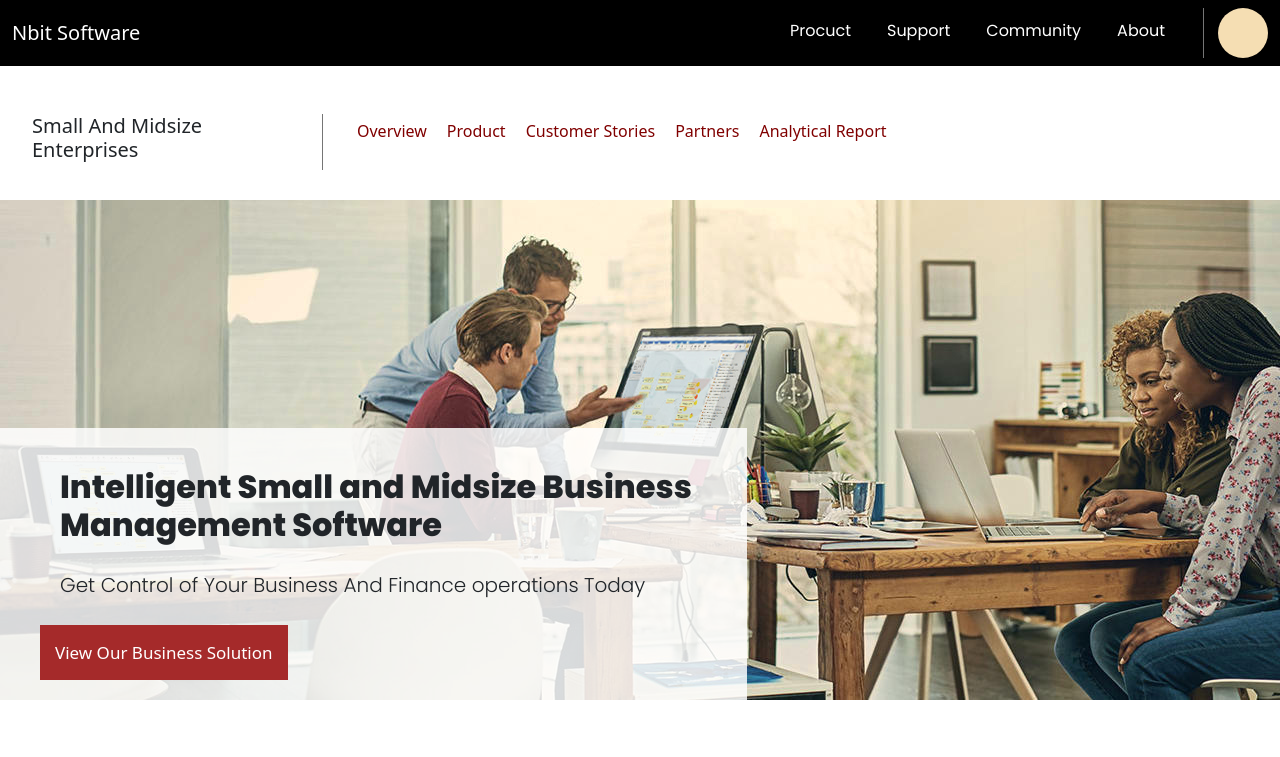
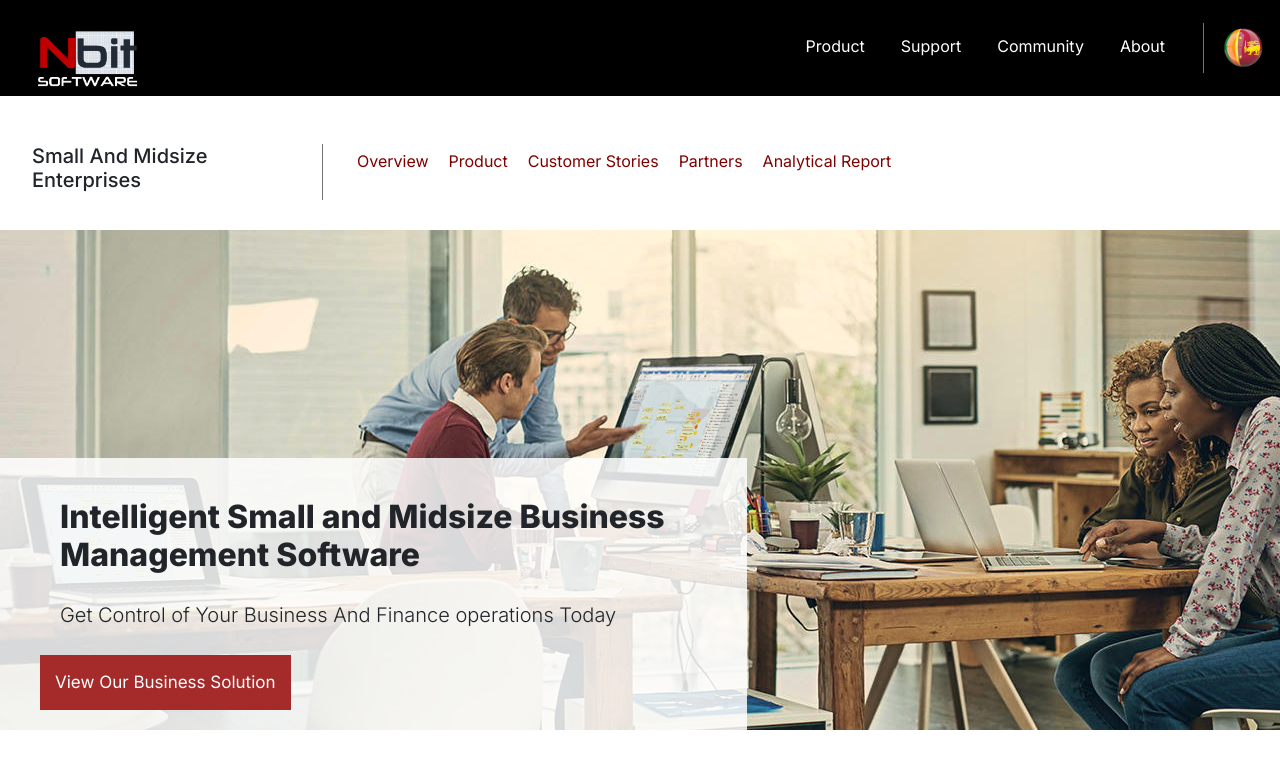
Before and after one commit to akilanilusha/NbitWeb, a website: page index.html in a window 1280 px wide. Shown: the top 757 px of the page. Drawn offline with nearby package versions, Linux system fonts and the light colour scheme.

Commit message:
loggo and image add

```diff
--- a/index.html
+++ b/index.html
@@ -14,7 +14,7 @@
     <header>
         <nav class="navbar navbar-expand-lg navbar-dark bg-black">
             <div class="container-fluid">
-                <a class="navbar-brand" href="#">Nbit Software</a>
+                <a class="navbar-brand" href="#"><div class="header_logo"><img src="/assets/wHITE LOGO.png" alt="" width="100%"></div></a>
                 <button class="navbar-toggler" type="button" data-bs-toggle="collapse" data-bs-target="#navbarNav"
                     aria-controls="navbarNav" aria-expanded="false" aria-label="Toggle navigation">
                     <span class="navbar-toggler-icon"></span>
@@ -22,7 +22,7 @@
                 <div class="collapse navbar-collapse justify-content-end " id="navbarNav">
                     <ul class="navbar-nav">
                         <li class="nav-item">
-                            <a class="nav-link" aria-current="page" href="#">Procuct</a>
+                            <a class="nav-link" aria-current="page" href="#">Product</a>
                         </li>
                         <li class="nav-item">
                             <a class="nav-link" href="#">Support</a>
@@ -38,7 +38,7 @@
                         </div>
 
                         <div class="country">
-
+                            <!-- <img src="assets/WhatsApp Image 2024-03-20 at 9.57.41 AM.jpeg" alt="" width="100%"> -->
                         </div>
                     </ul>
                 </div>
@@ -275,7 +275,7 @@
 
     <section class="solutiomSection pt-4">
         <h1 class="text-center ">N bit Software Solutions</h1>
-        <div style="justify-content: center; display: flex; padding: 60px 0px;" class="col-sm-12">
+        <!-- <div style="justify-content: center; display: flex; padding: 60px 0px;" class="col-sm-12">
             <div class="circle">
                 <div class="text-center middletxt">OVER 11 YEARS OF <br>INDUSTRY EXPERIENCE <br><br>2012-2023 <br><br>
                     <span style="color: black;">60+ LARGE SCALE SME<BR>PROJECTS AND PRODUCTS<BR>DELIVERED ON TIME</span>
@@ -288,7 +288,13 @@
             </div>
 
 
+        </div> -->
+        <div class="row justify-content-center ">
+            <div class="col-md-6 m-5">
+                <img src="assets/N BIT software.png" alt="" width="100%">
+            </div>
         </div>
+
     </section>
 
     <section class="contact">
@@ -302,6 +308,7 @@
     <footer class="bg-dark ">
         <div class="container-fluied footer-div">
             <div class="col-md-2">
+                <img src="assets/wHITE LOGO.png" alt="" width="100%">
                 <p>No 29/3, Kirillawala,<br>Kadawatha,<br>Sri Lanka</p>
                 <a href="">info@nbitsoftware.lk</a>
             </div>
--- a/style.css
+++ b/style.css
@@ -1,11 +1,20 @@
 @import url('https://fonts.googleapis.com/css2?family=Poppins:ital,wght@0,100;0,200;0,300;0,400;0,500;0,600;0,700;0,800;0,900;1,100;1,200;1,300;1,400;1,500;1,600;1,700;1,800;1,900&display=swap');
+@import url('https://fonts.googleapis.com/css2?family=Inter:wght@100..900&display=swap');
 
+*{
+    font-family: "Inter", sans-serif !important;
+  font-optical-sizing: auto !important;
+}
 
 .header-nav-list {
     list-style-type: none;
     display: contents;
 }
-
+.header_logo{
+    width: 150px;
+    height: 70px;
+    /* background-color: aliceblue; */
+}
 .header-nav-list-tems {
     margin: 5px 10px;
     float: left;
@@ -23,7 +32,11 @@
     border-radius: 50%;
     width: 50px;
     height: 50px;
-    background: wheat;
+    /* background: wheat; */
+    background-image: url('assets/flag.png');
+    background-repeat: no-repeat;
+    background-position: center center;
+    background-size: cover;
     margin-left: 14px;
 }
 .navbar-dark {
```
Also changed, not shown: assets/N BIT software.png (added), assets/flag.png (added), assets/wHITE LOGO.png (added).
